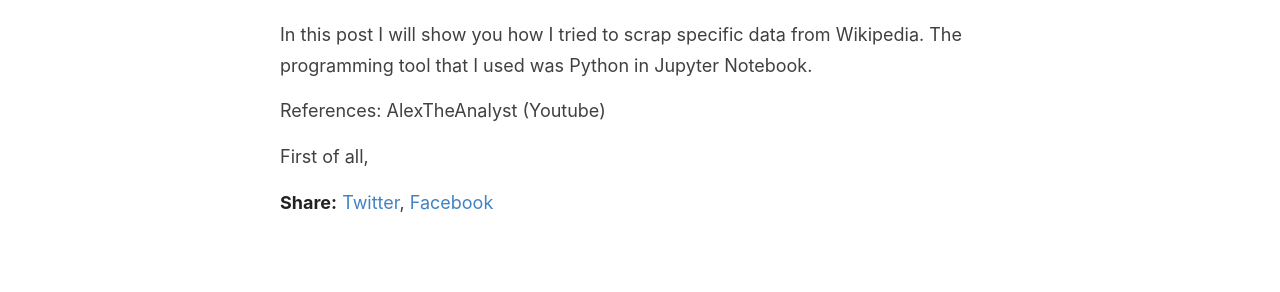
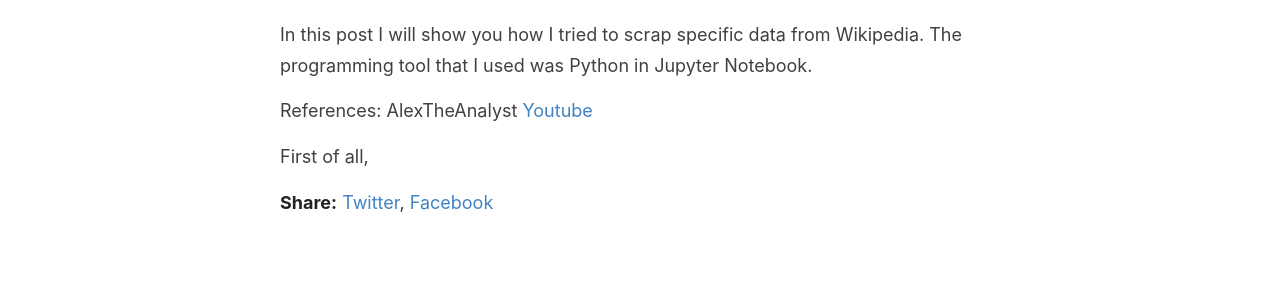
Before and after one commit to imanazmi/squidge, a Jekyll site: the page built from _posts/2024-04-18-webscrapping-wiki.md, in a window 1280 px wide. Shown: the part 419-711 px from the top of the page. Built offline with Jekyll 4.4.1, drawn with Linux system fonts in a browser that asks for light colours; part of the change alters nothing that is shown.

```diff
--- a/_posts/2024-04-18-webscrapping-wiki.md
+++ b/_posts/2024-04-18-webscrapping-wiki.md
@@ -7,6 +7,6 @@ categories: [Python, Code]
 In this post I will show you how I tried to scrap specific data from Wikipedia.
 The programming tool that I used was Python in Jupyter Notebook.
 
-References: AlexTheAnalyst (Youtube)
+References: AlexTheAnalyst [Youtube](https://www.youtube.com/watch?v=qfyynHBFOsM&list=PLUaB-1hjhk8H48Pj32z4GZgGWyylqv85f)
 
 First of all,
```
